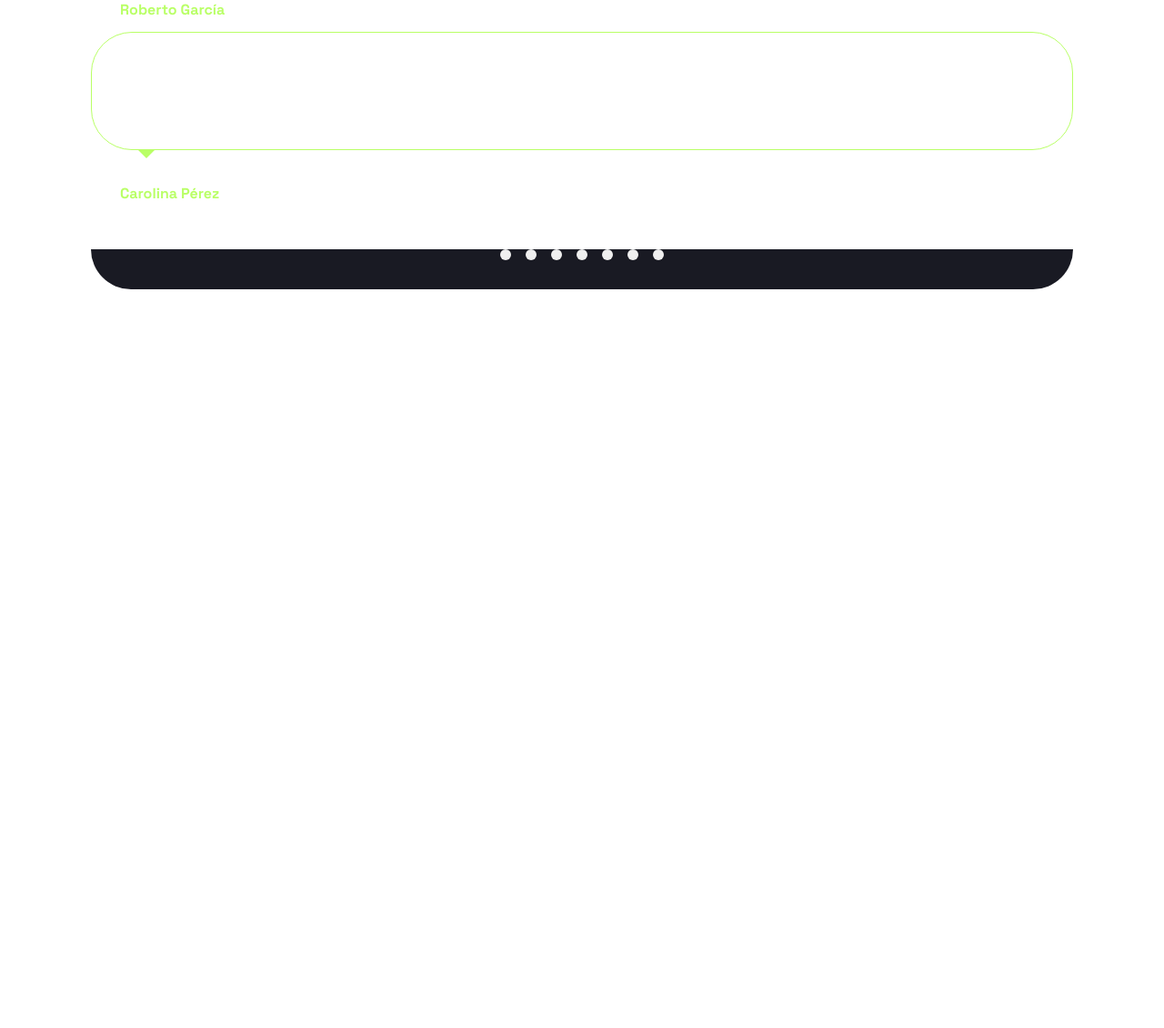
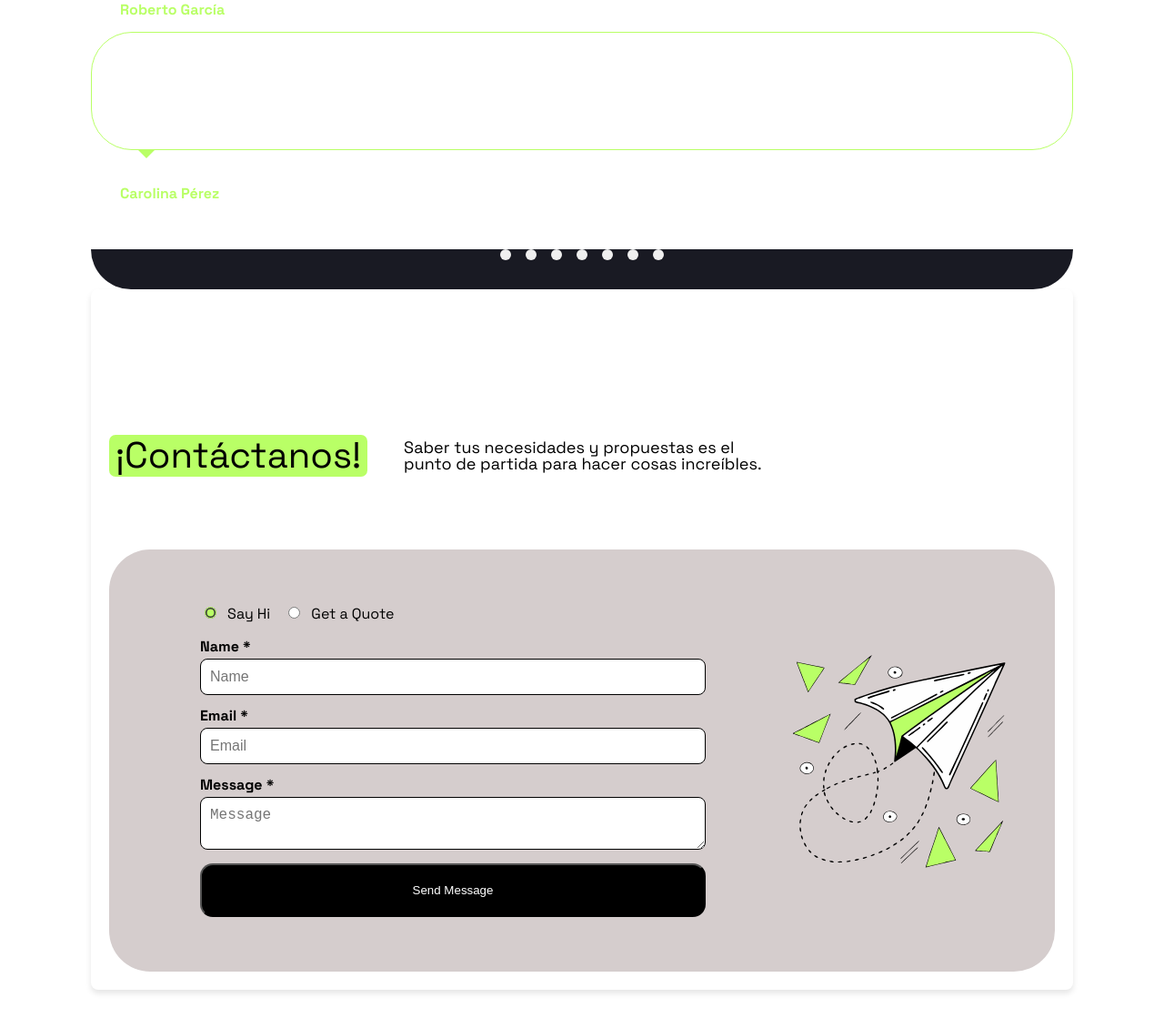
Before and after one commit to Alflow/PositivusLanding, an Astro site: page / in a window 1280 px wide. Shown: the part 6696-7826 px from the top of the page at 91% size. Before the commit the page ends 7094 px from the top, so only its background shows below. Built offline with nearby package versions, Linux system fonts and the light colour scheme; Astro itself is replaced by a stand-in of ours.

Commit message:
almost almost done!!!

```diff
--- /dev/null
+++ b/src/components/ContactUs/ContactUs.astro
@@ -0,0 +1,159 @@
+---
+import { formSection } from "../../content/contactUs";
+import SectionHeader from "../SectionHeader/SectionHeader.astro";
+
+const { header, imageUrl, options, fields, button } = formSection;
+---
+
+<section id="contactUs" class="contact-form">
+  <SectionHeader title={header.title} text={header.description} />
+  <div class="contact-form__inner">
+    <div class="left">
+        <form action="/submit" method="POST">
+            <!-- Opciones (Radios) -->
+            <div class="form-options">
+              {
+                options.map((option) => (
+                  <label for={option.id} class="form-option">
+                    <input
+                      type={option.type}
+                      id={option.id}
+                      name={option.name}
+                      value={option.value}
+                      checked={option.defaultChecked || false}
+                    />
+                    {option.label}
+                  </label>
+                ))
+              }
+            </div>
+
+            {
+              fields.map((field) => (
+                <div class="form-field">
+                  <label for={field.id}>
+                    {field.label}
+                    {field.required && " *"}
+                  </label>
+                  {field.type === "textarea" ? (
+                    <textarea
+                      id={field.id}
+                      name={field.name}
+                      placeholder={field.placeholder}
+                      required={field.required || false}
+                    />
+                  ) : (
+                    <input
+                      type={field.type}
+                      id={field.id}
+                      name={field.name}
+                      placeholder={field.placeholder}
+                      required={field.required || false}
+                    />
+                  )}
+                </div>
+              ))
+            }
+
+            <button type={button.type} class="btn btn--black">
+              {button.text}
+            </button>
+          </form>
+    </div>
+    <div class="right">
+        <img src={imageUrl} alt="">
+    </div>
+  </div>
+</section>
+
+<style>
+  .contact-form {
+    padding: 20px;
+    border-radius: 8px;
+    margin: 0 auto;
+    box-shadow: 0 4px 6px rgba(0, 0, 0, 0.1);
+
+  }
+  .contact-form__inner {
+    display: flex;
+    background-color: var(--color-gray-mid);
+    padding-block: 60px;
+    padding-inline-start: 100px;
+    padding-inline-end: 40px;
+    border-radius: 45px;
+    gap: 2rem;
+  }
+  .contact-form__inner form {
+    max-width: 556px;
+  }
+  .contact-form__inner .left {
+    width: 70%;
+  }
+  .contact-form__inner .right {
+    display: flex;
+    width: 30%;
+  }
+
+  .form-options {
+    display: flex;
+    gap: 15px;
+    margin-bottom: 20px;
+  }
+
+  /* Campos del formulario */
+  .form-field {
+    display: flex;
+    flex-direction: column;
+    margin-bottom: 15px;
+  }
+
+  .form-field label {
+    font-weight: bold;
+    margin-bottom: 5px;
+  }
+
+  .form-field input,
+  .form-field textarea {
+    padding: 10px;
+    border: solid 1px var(--color-black);
+    border-radius: 8px;
+    font-size: 16px;
+  }
+
+  /* Botón */
+  .btn {
+    width: 100%;
+  }
+
+  .form-button:hover {
+    background-color: #333;
+  }
+  .form-option input {
+    margin-right: 8px;
+    border: solid 1px var(--color-black);
+    border: solid 3px black !important;
+  }
+  input[type="radio"] {
+    accent-color: var(--color-green);
+    border: none;
+  }
+  img {
+    width: 100%;
+    max-width: 350px;
+  }
+  @media(max-width:768px) {
+    .contact-form__inner {
+        padding-inline: 20px;
+    }
+    .contact-form .left {
+        width: 100%;
+    }
+    .contact-form .right {
+        display: none;
+    }
+    .form-options {
+        display: flex;
+        flex-direction: column;
+    }
+  }
+</style>
--- /dev/null
+++ b/src/content/contactUs.ts
@@ -0,0 +1,55 @@
+export const formSection = {
+  header: {
+    title: "¡Contáctanos!",
+    description:
+      "Saber tus necesidades y propuestas es el punto de partida para hacer cosas increíbles.",
+  },
+  imageUrl: '/images/contactUs/paperPlaneImg.svg',
+  options: [
+    {
+      id: "say-hi",
+      label: "Say Hi",
+      type: "radio",
+      name: "purpose",
+      value: "say-hi",
+      defaultChecked: true,
+    },
+    {
+      id: "get-quote",
+      label: "Get a Quote",
+      type: "radio",
+      name: "purpose",
+      value: "get-quote",
+    },
+  ],
+  fields: [
+    {
+      id: "name",
+      label: "Name",
+      type: "text",
+      name: "name",
+      placeholder: "Name",
+      required: true,
+    },
+    {
+      id: "email",
+      label: "Email",
+      type: "email",
+      name: "email",
+      placeholder: "Email",
+      required: true,
+    },
+    {
+      id: "message",
+      label: "Message",
+      type: "textarea",
+      name: "message",
+      placeholder: "Message",
+      required: true,
+    },
+  ],
+  button: {
+    text: "Send Message",
+    type: "submit" as const,
+  },
+};
--- a/src/pages/index.astro
+++ b/src/pages/index.astro
@@ -8,6 +8,7 @@ import Layout from "../layouts/Layout.astro";
 import Team from "../components/Team/Team.astro";
 import Testimonials from "../components/Testimonials/Testimonials.astro";
 import "../styles/main.css"
+import ContactUs from "../components/ContactUs/ContactUs.astro";
 ---
 
 <Layout title="Bienvenido!">
@@ -17,4 +18,5 @@ import "../styles/main.css"
   <WorkingProcess />
   <Team />
   <Testimonials />
+  <ContactUs />
 </Layout>
```
Also changed, not shown: public/images/contactUs/paperPlaneImg.svg (added).
